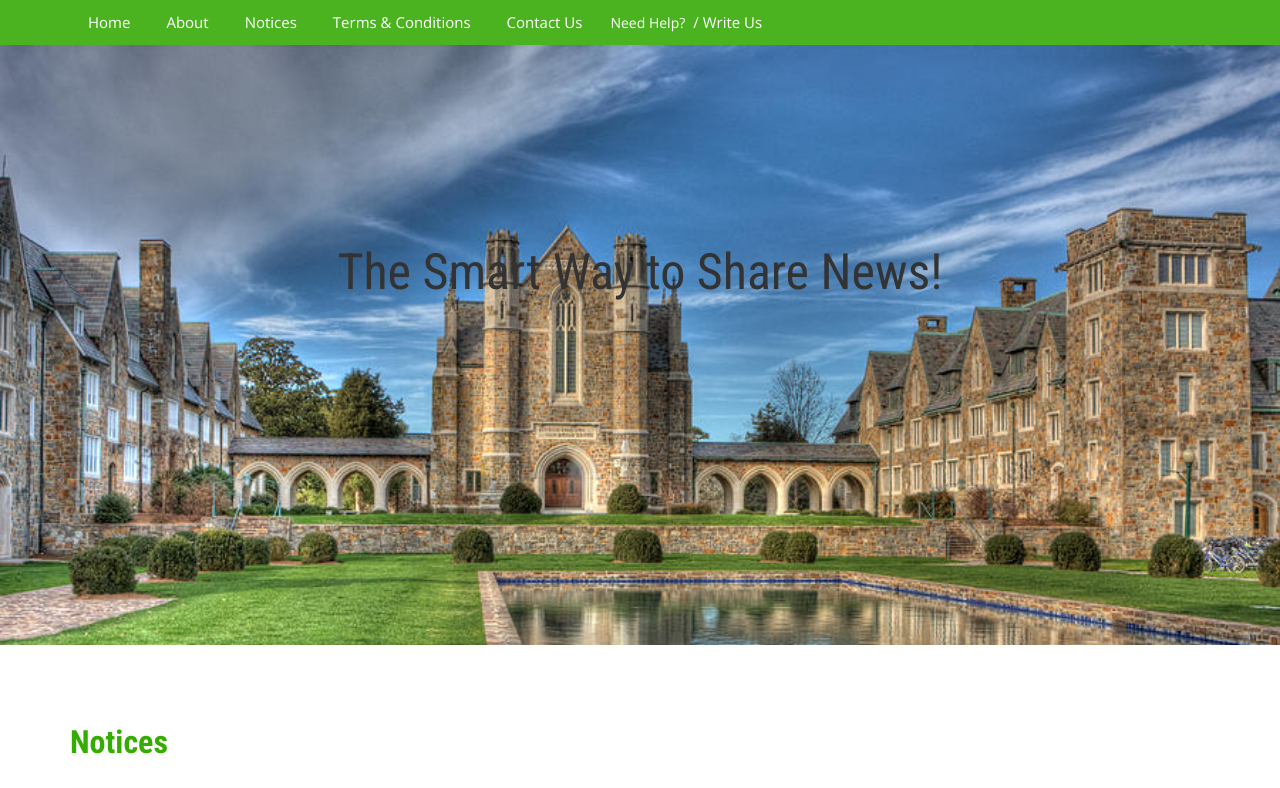
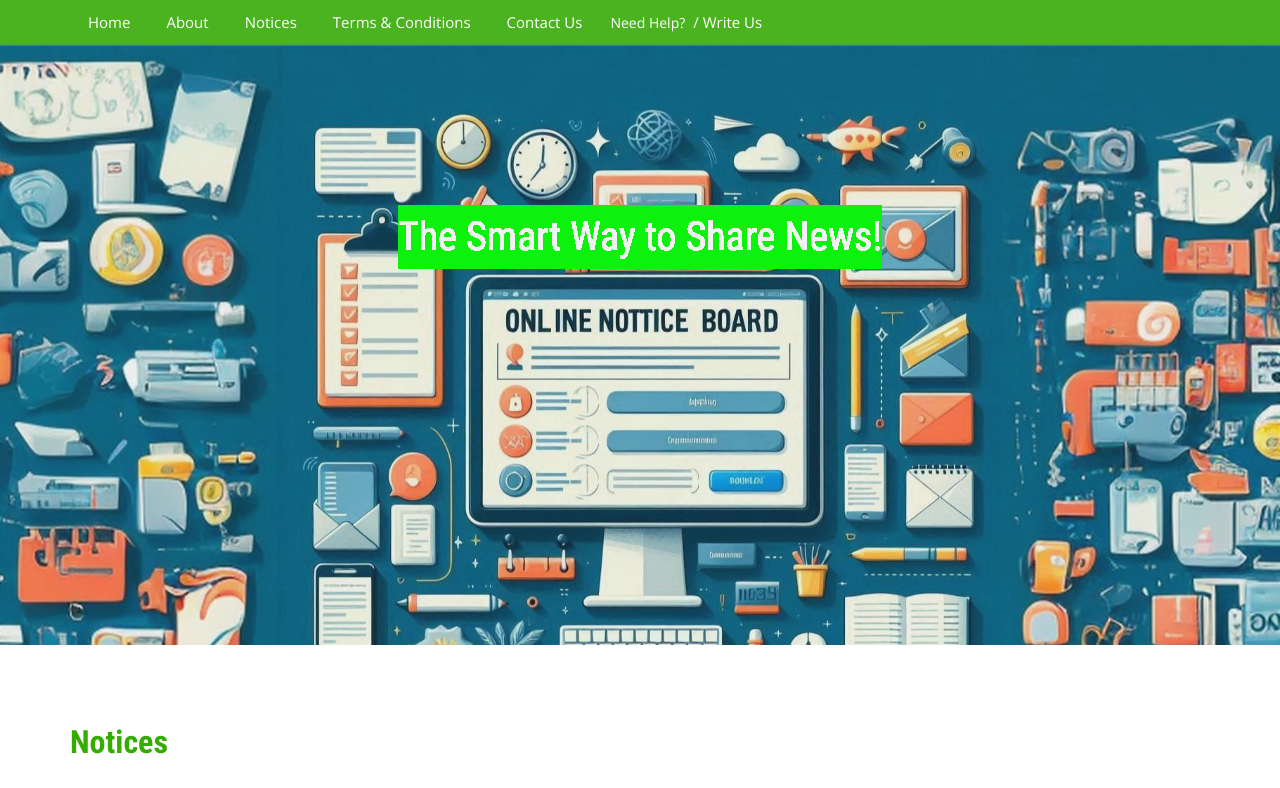
Before and after one commit to Paras7723/Project, a PHP site: page / in a window 1280 px wide. Shown: the part 101-889 px from the top of the page. Run offline with PHP 8.4, Linux system fonts and the light colour scheme; a user stored in the database is signed in; data comes from the database, SQL or seed files in the repository.

Commit message:
add new banner and highlight the text

```diff
--- a/css/style.css
+++ b/css/style.css
@@ -135,19 +135,33 @@ i.fa.fa-lock {
 /*-- /header --*/
 /*-- banner --*/
 .banner {
-    background: url(../images/R.jpeg)no-repeat;
+    background: url(../images/p.jpeg)no-repeat;
     background-size: cover;
     -webkit-background-size: cover;
     -o-background-size: cover;
     -ms-background-size: cover;
     -moz-background-size: cover;
     min-height: 600px;
+    filter: brightness(100%);
+    filter: contrast(90%);
+
 }
 .banner h1{
-    font-size: 50px;
+    font-size: 40px;
     margin-bottom: 70px;
     padding: 4em 0 0;
     text-align: center;
+    color: #34ad00;
+    filter: brightness(10000%);
+    color: white;
+
+
+}
+
+.highlitedtext{
+    display:inline-block;
+    padding: .25em 0;
+    background: green;
 
 }
 .bann-info h2 {
--- a/index.php
+++ b/index.php
@@ -32,7 +32,7 @@ include('includes/config.php');
 <?php include('includes/header.php');?>
 <div class="banner">
 <div class="container">
-		<h1 class="wow zoomIn animated animated" data-wow-delay=".5s" style="visibility: visible; animation-delay: 0.5s; animation-name: zoomIn;" >The Smart Way to Share News!</h1>
+		<h1 class="wow zoomIn animated animated" data-wow-delay=".5s" style="visibility: visible; animation-delay: 0.5s; animation-name: zoomIn;" ><span class="highlitedtext">The Smart Way to Share News!</span></h1>
 	</div>
 </div>
 
```
Also changed, not shown: images/p.jpeg (added).
